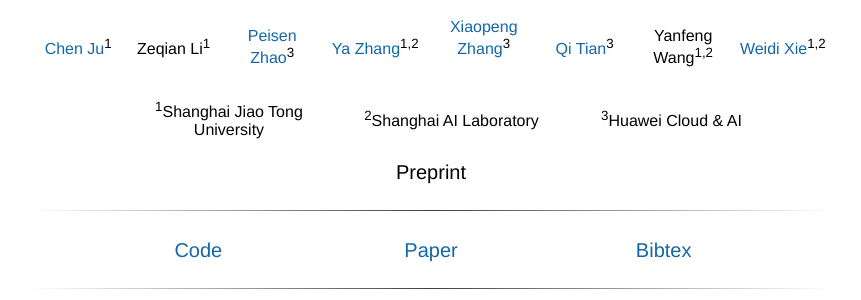
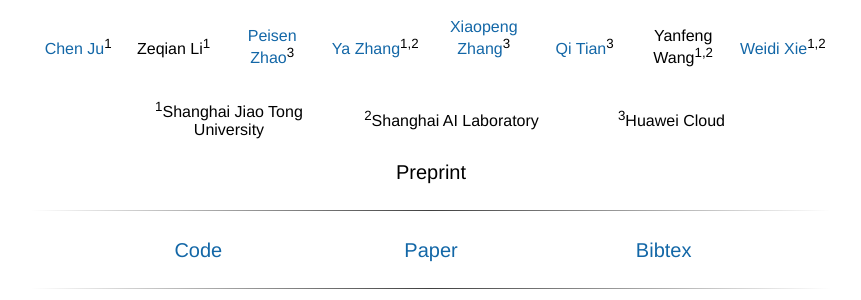
Before and after one commit to ju-chen/Voide1220.github.io, a Jekyll site: the page GPT_prompt/index.html, which Jekyll copies as it is, in a window 1280 px wide and 900 px high. Shown: the part 125-425 px from the top of the window, without its empty margins (209-1070 px from the left). Built offline with Jekyll 4.4.1, drawn with Linux system fonts in a browser that asks for light colours; some web fonts are replaced.

Commit message:
Update index.html

```diff
--- a/GPT_prompt/index.html
+++ b/GPT_prompt/index.html
@@ -244,7 +244,7 @@
                 </td>
                     <td align="center" width="300px">
               <center>
-                    <span style="font-size:16px"><sup>3</sup>Huawei Cloud & AI</span>
+                    <span style="font-size:16px"><sup>3</sup>Huawei Cloud</span>
                 </center>
                 </td>
         </tr></tbody></table>
```
